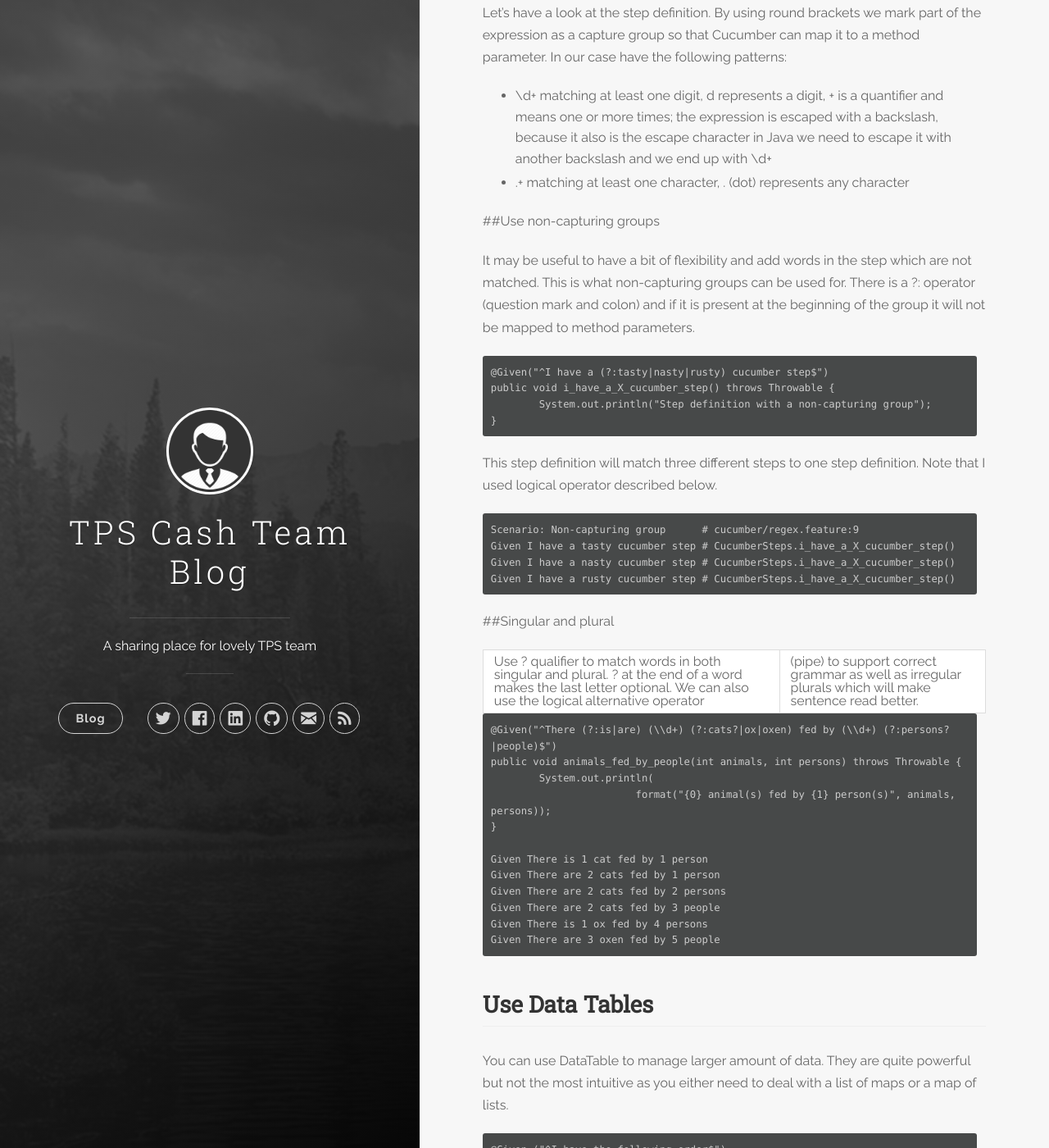
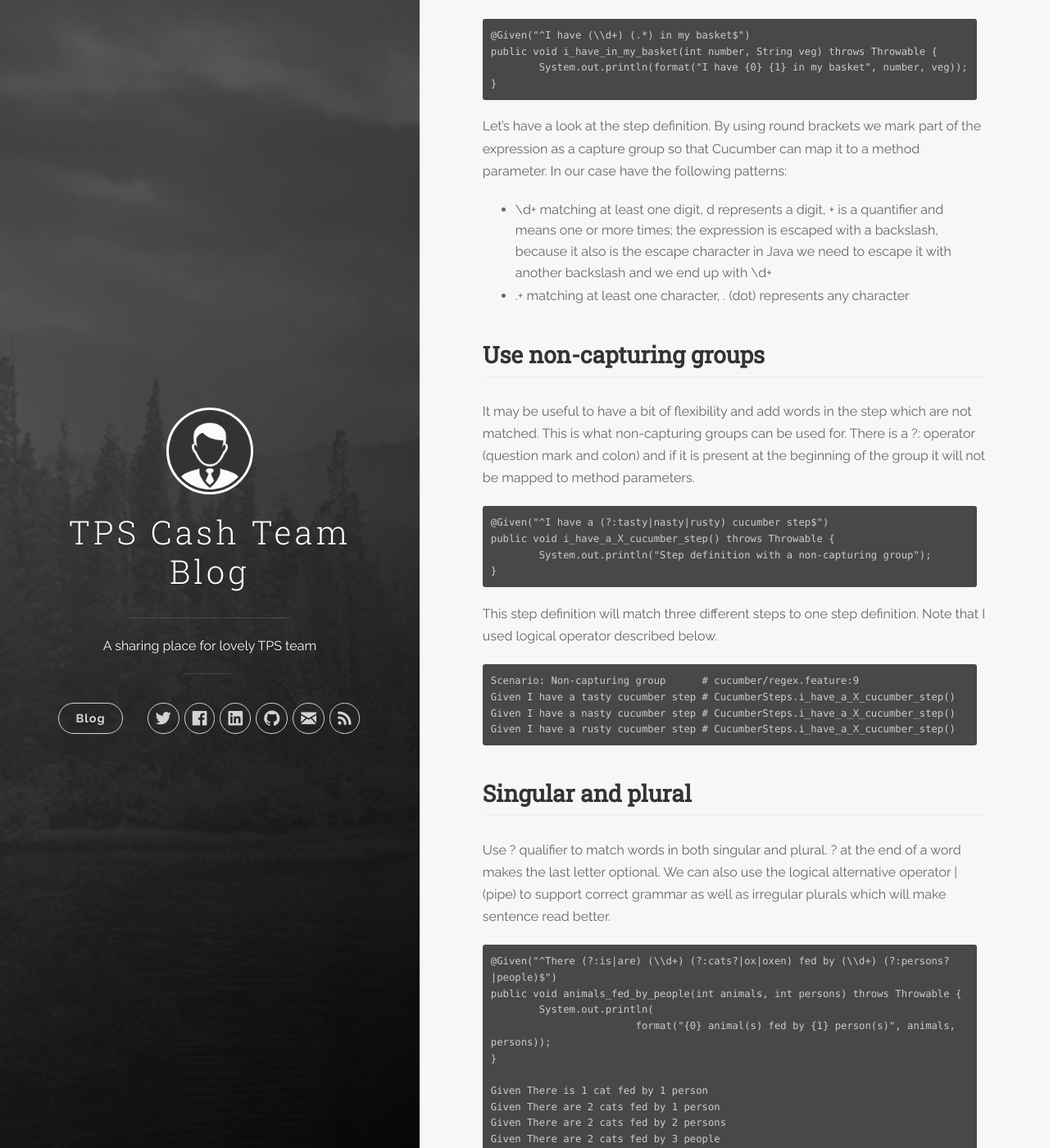
Before and after one commit to tpscash/tpscash.github.io, a Jekyll site: the page built from _posts/2016-10-20-wriete-cucumber-jvm-step-definitions.md, in a window 1280 px wide and 1400 px high, scrolled down 1131 px. Shown: the whole window at 82% size. Built offline with Jekyll 4.4.1, drawn with Linux system fonts in a browser that asks for light colours; comment, search, counter and statistics services are not loaded; some of the changed text lies outside the part shown.

Commit message:
fix format

```diff
--- a/_posts/2016-10-20-wriete-cucumber-jvm-step-definitions.md
+++ b/_posts/2016-10-20-wriete-cucumber-jvm-step-definitions.md
@@ -10,7 +10,7 @@ author: Kevin
 
 When I started working with Cucumber JVM it took a while to get the knack of how to write nice and efficient step definitions. Being a regular expression ninja certainly helps but you can get by with a few examples which will enable you to write a wide range of Cucumber steps. Below are some I found the most useful.
 
-##Exact match
+## Exact match
 
 I know it’s a no-brainer but will get you started.
 
@@ -19,7 +19,7 @@ I know it’s a no-brainer but will get you started.
 		System.out.println("Step definition exact match");
 	}
 
-##Use anchors
+## Use anchors
 
 Remember to use anchors to mark the beginning (`^`) and end of the expression (`$`). The step definition above will match both steps below:
 
@@ -30,7 +30,7 @@ What we really want is to match the first one and get Cucumber to give us a stub
 
 	@Given("^I have a cucumber step$")
 
-Capture integers and strings
+## Capture integers and strings
 
 	@Given("^I have (\\d+) (.*) in my basket$")
 	public void i_have_in_my_basket(int number, String veg) throws Throwable {
@@ -42,7 +42,7 @@ Let’s have a look at the step definition. By using round brackets we mark part
 * \d+ matching at least one digit, d represents a digit, + is a quantifier and means one or more times; the expression is escaped with a backslash, because it also is the escape character in Java we need to escape it with another backslash and we end up with \\d+
 * .+ matching at least one character, . (dot) represents any character
 
-##Use non-capturing groups
+## Use non-capturing groups
 
 It may be useful to have a bit of flexibility and add words in the step which are not matched. This is what non-capturing groups can be used for. There is a ?: operator (question mark and colon) and if it is present at the beginning of the group it will not be mapped to method parameters.
 
@@ -58,9 +58,9 @@ This step definition will match three different steps to one step definition. No
 	Given I have a nasty cucumber step # CucumberSteps.i_have_a_X_cucumber_step()
 	Given I have a rusty cucumber step # CucumberSteps.i_have_a_X_cucumber_step()
 
-##Singular and plural
+## Singular and plural
 
-Use ? qualifier to match words in both singular and plural. ? at the end of a word makes the last letter optional. We can also use the logical alternative operator | (pipe) to support correct grammar as well as irregular plurals which will make sentence read better.
+Use ? qualifier to match words in both singular and plural. ? at the end of a word makes the last letter optional. We can also use the logical alternative operator \| (pipe) to support correct grammar as well as irregular plurals which will make sentence read better.
 
 	@Given("^There (?:is|are) (\\d+) (?:cats?|ox|oxen) fed by (\\d+) (?:persons?|people)$")
 	public void animals_fed_by_people(int animals, int persons) throws Throwable {
```
